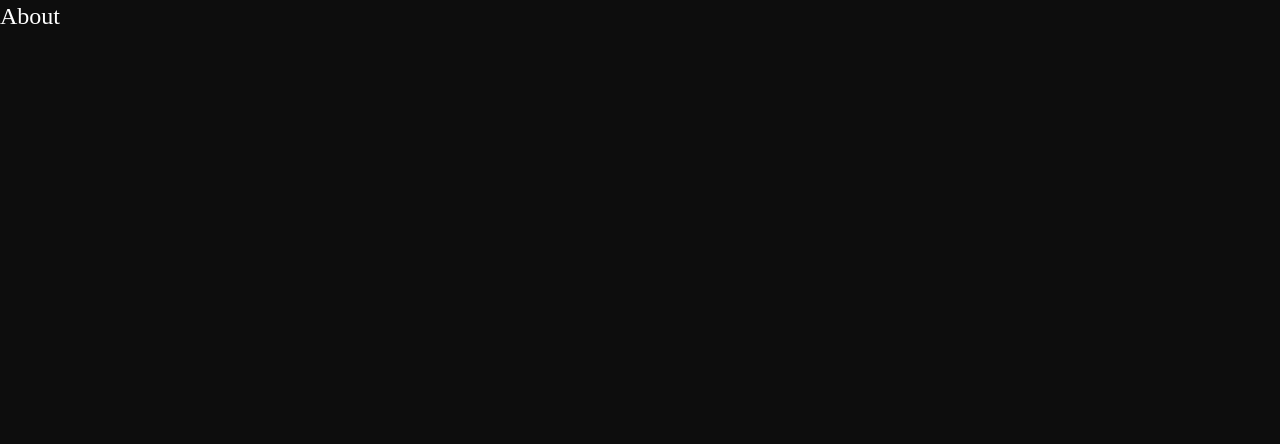
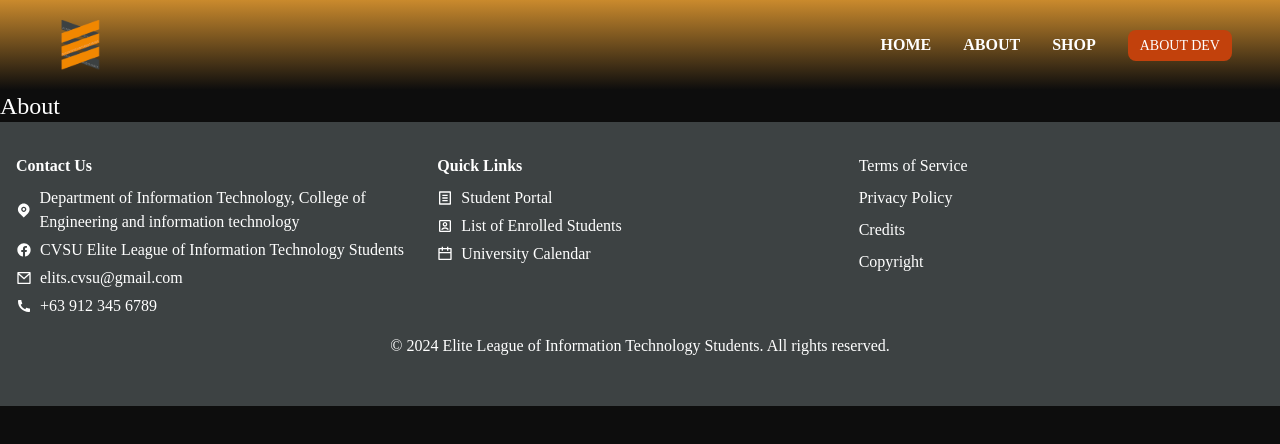
Before and after one commit to s0nprem0/webfest, a React (Vite) app: page /about in a window 1280 px wide. Shown: the top 444 px of the page. Built offline with nearby package versions, Linux system fonts and the light colour scheme; a web font is replaced by a local one.

Commit message:
refactor: move header and footer to main.jsx

```diff
--- a/src/main.jsx
+++ b/src/main.jsx
@@ -3,6 +3,7 @@ import ReactDOM from "react-dom/client";
 import { createBrowserRouter, RouterProvider } from "react-router-dom";
 import "./index.css";
 import Nav from "./components/Nav";
+import Footer from "./components/Footer";
 
 // import pages
 import Home from "./pages/Home.jsx";
@@ -18,6 +19,8 @@ const router = createBrowserRouter([
 
 ReactDOM.createRoot(document.getElementById("root")).render(
   <React.StrictMode>
+    <Nav />
     <RouterProvider router={router} />
+    <Footer />
   </React.StrictMode>
 );
--- a/src/pages/Home.jsx
+++ b/src/pages/Home.jsx
@@ -1,15 +1,11 @@
-import Nav from "../components/Nav";
 import Hero from "../components/Hero";
-import Footer from "../components/Footer";
 import History from "../components/History";
 
 function Home() {
   return (
     <>
-      <Nav />
       <Hero />
       <History />
-      <Footer />
     </>
   );
 }
```
